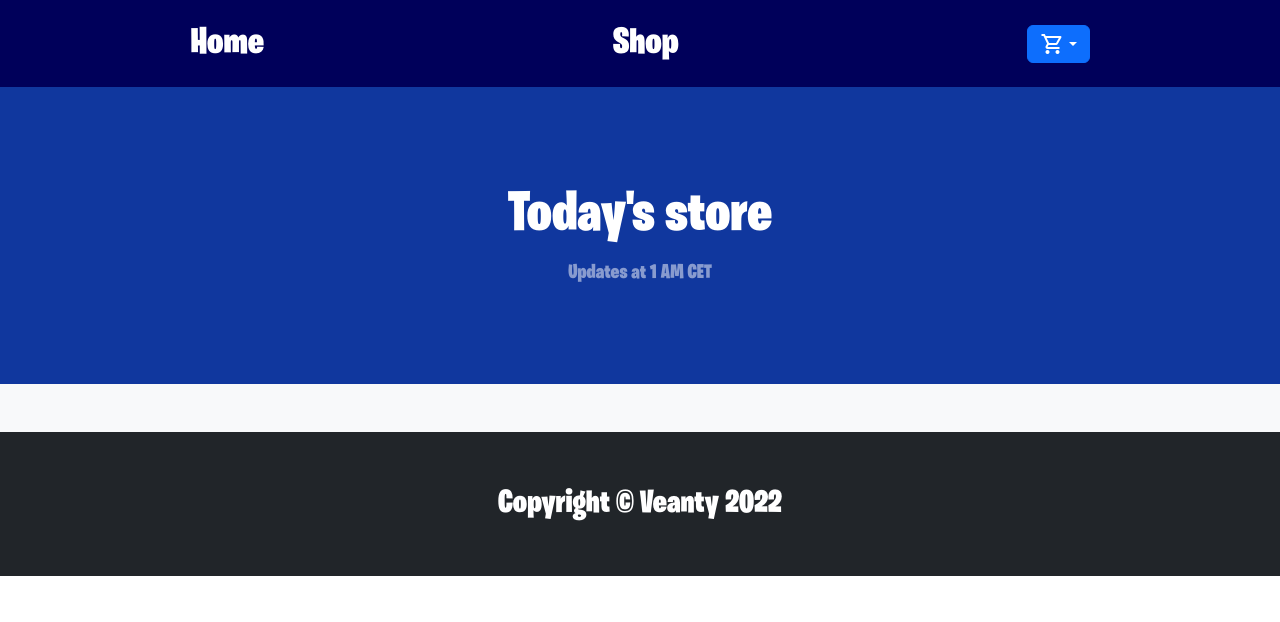
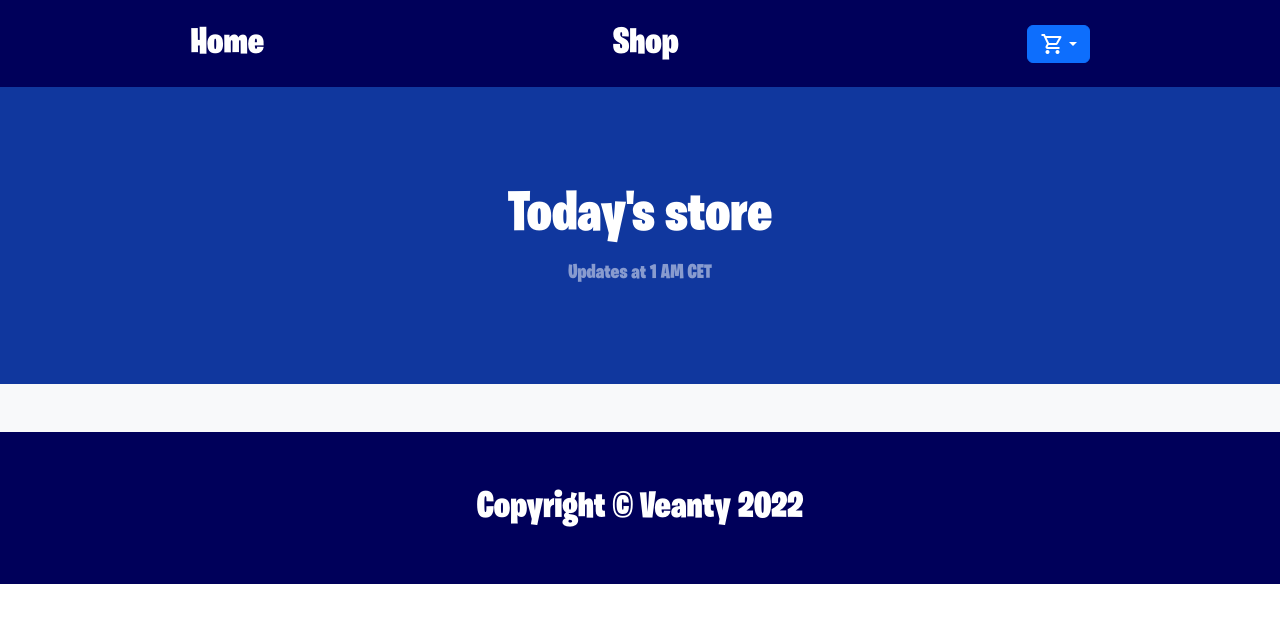
Before and after one commit to JakubDrozd/Project-Shopping-Cart, a React (Create React App) app in the folder project-shopping-cart/: page /shop in a window 1280 px wide. Shown: the top 622 px of the page. Built offline with nearby package versions, Linux system fonts and the light colour scheme; no server answers.

Commit message:
Fix: style of footer

```diff
--- a/project-shopping-cart/src/components/Shop.js
+++ b/project-shopping-cart/src/components/Shop.js
@@ -98,7 +98,7 @@ export function Shop(props) {
           </div>
         </section>
         {/* Footer*/}
-        <footer className="py-5 bg-dark">
+        <footer className="py-5 nav">
           <div className="container">
             <p className="m-0 text-center text-white">
               Copyright © Veanty 2022
```
